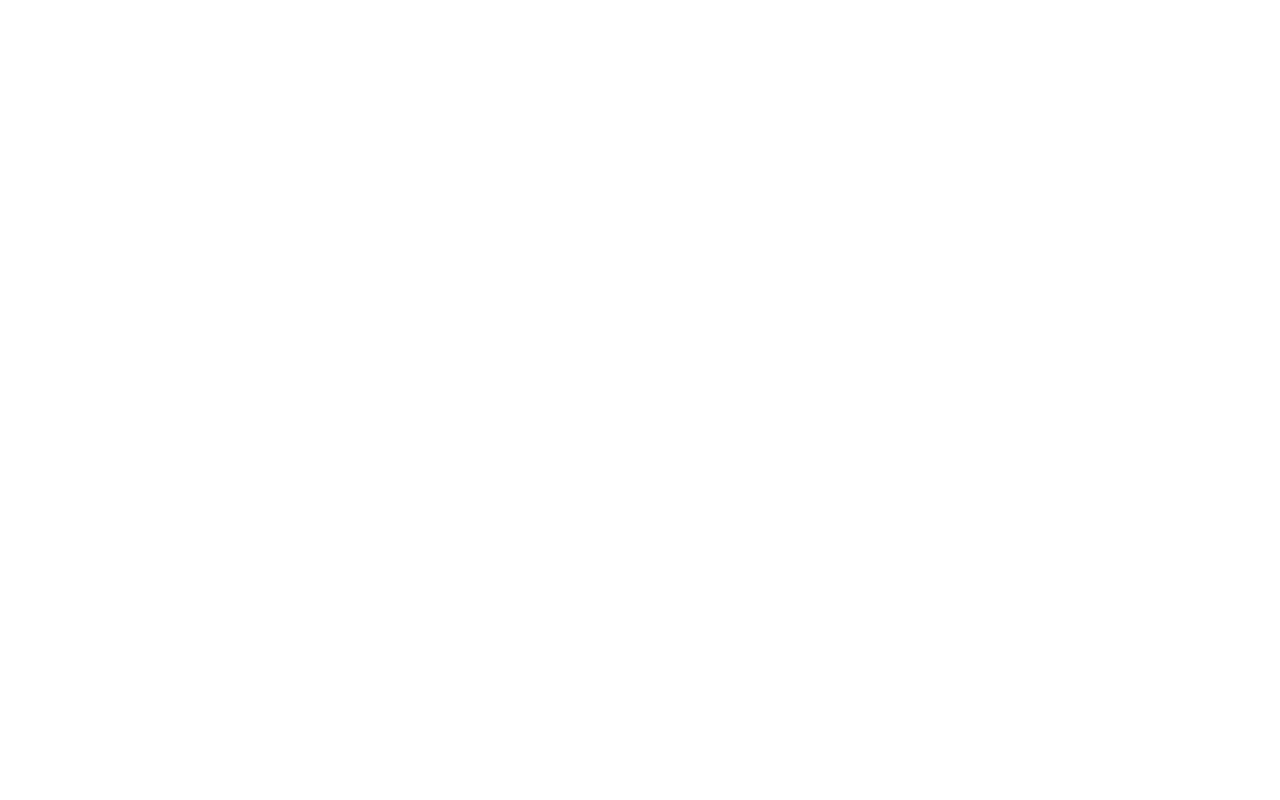
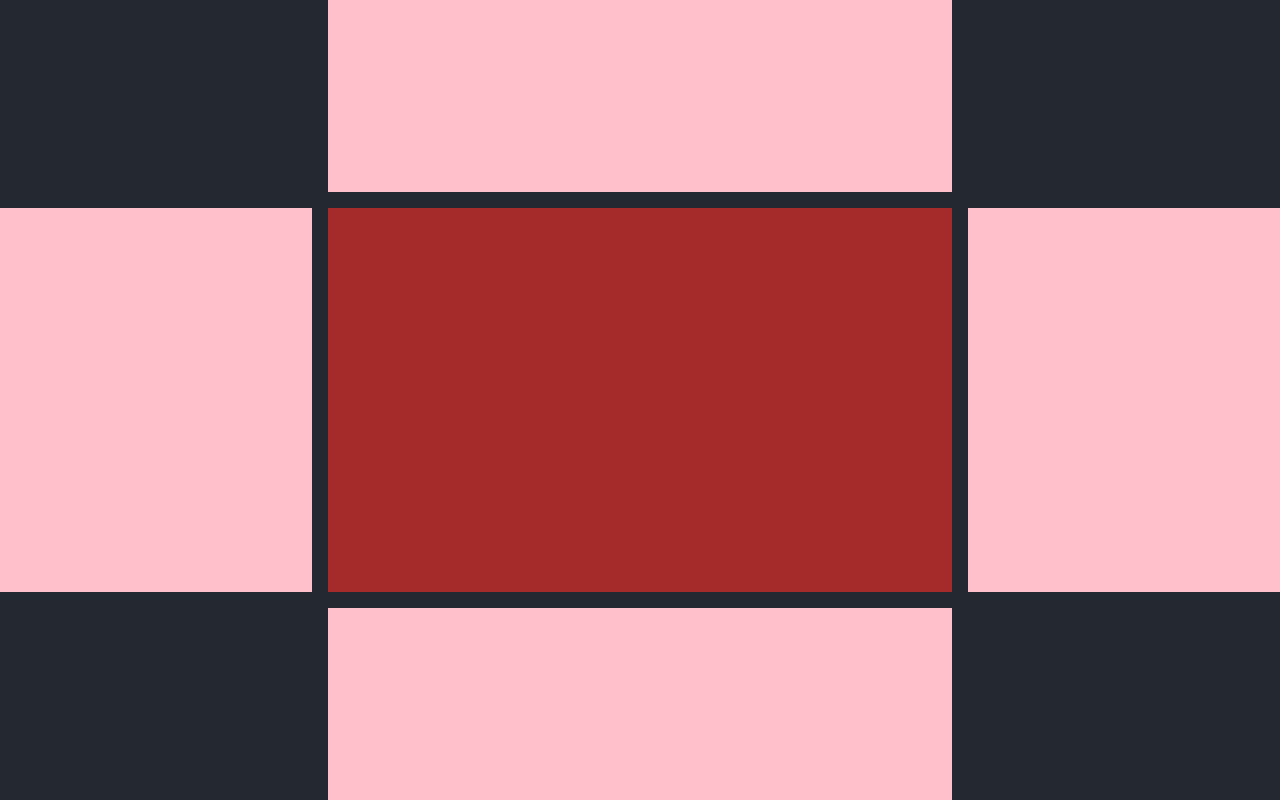
Before and after one commit to Michael-B7/Splending, a plain HTML site: page game.html in a window 1280 px wide. Drawn offline with Linux system fonts and the light colour scheme.

Commit message:
grid layout game.html

```diff
--- a/CSS/game-styles.css
+++ b/CSS/game-styles.css
@@ -0,0 +1,26 @@
+* {
+    box-sizing: border-box;
+}
+
+body {
+    margin: 0;
+    background-color: #242830;
+}
+
+article {
+    width: 100vw;
+    height: 100vh;
+    display: grid;
+    gap: 1rem;
+    grid-template-rows: 1fr 2fr 1fr;
+    grid-template-columns: 1fr 2fr 1fr;
+    /* grid-template-rows: 1fr 2fr 1fr; */
+}
+
+.player {
+    background-color: pink;
+}
+
+.board {
+    background-color: brown;
+}
--- a/game.html
+++ b/game.html
@@ -4,9 +4,20 @@
     <meta charset="UTF-8">
     <meta http-equiv="X-UA-Compatible" content="IE=edge">
     <meta name="viewport" content="width=device-width, initial-scale=1.0">
-    <title>Document</title>
+    <title>Game</title>
+    <link rel="stylesheet" href="/CSS/game-styles.css">
 </head>
 <body>
-
+    <article>
+        <div class="corner"></div>
+        <div class="player-top player"></div>
+        <div class="corner"></div>
+        <div class="player-right player"></div>
+        <div class="board"></div>
+        <div class="player-bottom player"></div>
+        <div class="corner"></div>
+        <div class="player-left player"></div>
+        <div class="corner"></div>
+    </article>
 </body>
 </html>
```
